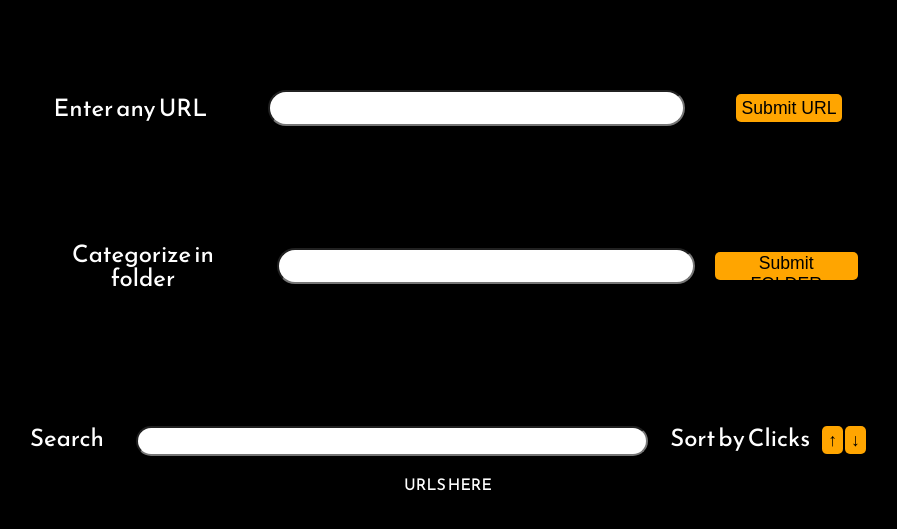
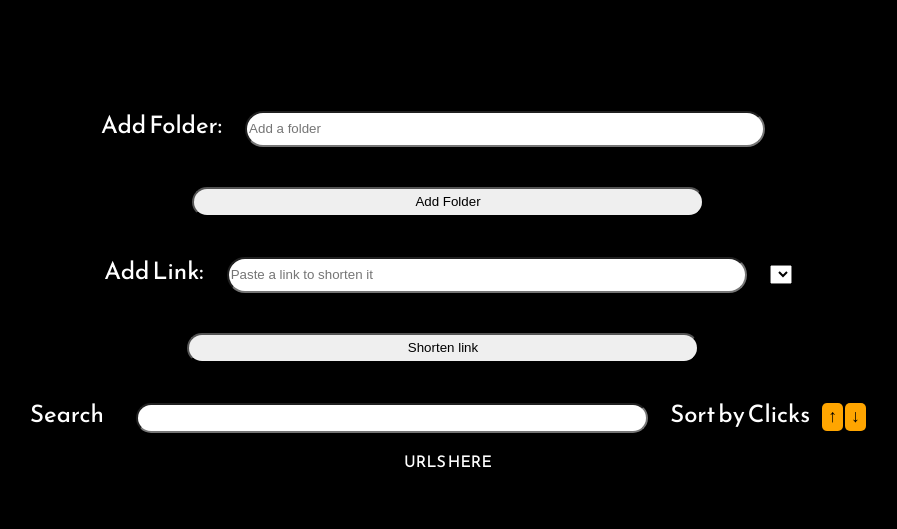
Before and after one commit to maiastone/jet-fuel, a website: page public/index.html in a window 1280 px wide. Shown: the part 227-756 px from the top of the page, without its empty margins (192-1089 px from the left). Drawn offline with nearby package versions, Linux system fonts and the light colour scheme; no server answers; a web font is replaced by a local one.

Commit message:
WIP adding folders through dropdown menu

```diff
--- a/public/index.html
+++ b/public/index.html
@@ -12,17 +12,33 @@
   <body class='ui-container'>
     <section class='ui-container'>
       <h1>Jet Fuel</h1>
-      <main class='input-container'>
+      <!-- <main class='input-container'>
         <label>Enter any URL</label>
         <input type='text'/>
         <button class='url-submit' type='submit'>Submit URL</button>
-      </main>
-      <main class='input-container'>
+      </main> -->
+      <!-- <main class='input-container'>
         <label>Categorize in folder</label>
         <input type='text'/>
         <button class='folder-submit' type='submit'>Submit FOLDER</button>
-      </main>
+      </main> -->
     </section>
+
+		<form action="/api/folders" method="post">
+		<label>
+			Add Folder:
+			<input class="add-folder-input" type="text" placeholder="Add a folder" name="folder"/>
+		</label>
+		<input class="add-folder-button" type="submit" placeholder="Add Folder" value="Add Folder"/>
+	</form>
+	<form>
+		<label action="/api/urls" method="post">
+			Add Link:
+			<input class="add-url-input" type="text" placeholder="Paste a link to shorten it" name="url"/>
+			<select class="folder-dropdown"></select>
+			<input class="add-url-button" type="submit" value="Shorten link" />
+		</label>
+	</form>
 
     <section class='feature-container'>
       <label>Search</label>
--- a/public/scripts.js
+++ b/public/scripts.js
@@ -1,3 +1,4 @@
+
 $( document ).ready(function() {
 	fetchBookmarks()
 
@@ -20,6 +21,7 @@ $(document).on('click', '.folder-listitem', function(e) {
 function fetchBookmarks () {
   axios.get('/api/folders')
   .then((response) => {
+debugger
 		response.data.map(function(folder) {
 			$('.folder-display').append(`<li>
 																		<button value=${folder.id}
@@ -30,19 +32,21 @@ function fetchBookmarks () {
 																					</span>
 																			</button>
 																		</li>`);
+			$('.folder-dropdown').append(`
+				<option id=${folder.id}>${folder.title}</option>
+				`);
 			})
-		})
-
-
+})
   .catch(function(error) {
   console.log('Error receiving bookmarks')
 })
 }
 
 function fetchFolder(id){
-	console.log(id)
-
-
+	axios.get(`/api/folders/${id}`)
+	.then((response) => {
+		console.log(Object.values(response.data)[0].id, Object.values(response.data)[0].title )
+	})
 }
 
 function mapId(){
```
Also changed, not shown: app.js (+8 -6 lines).
